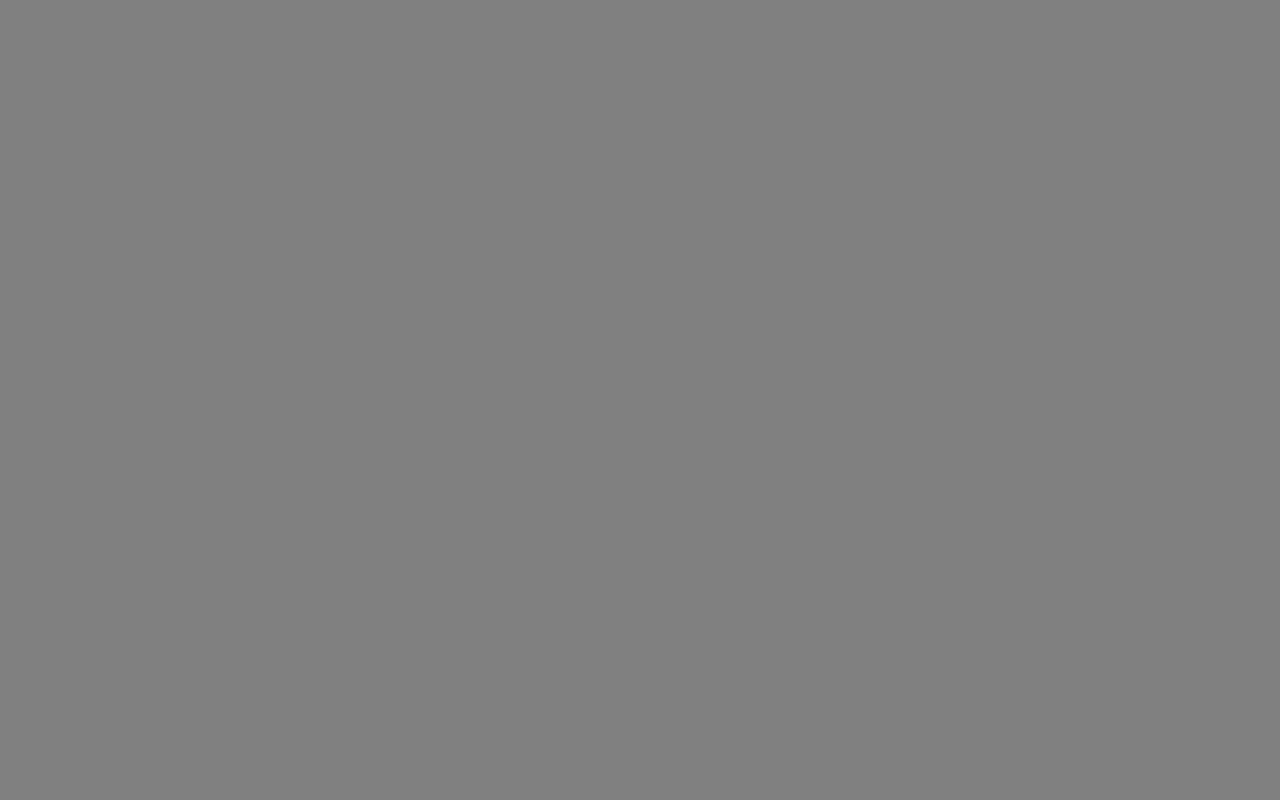
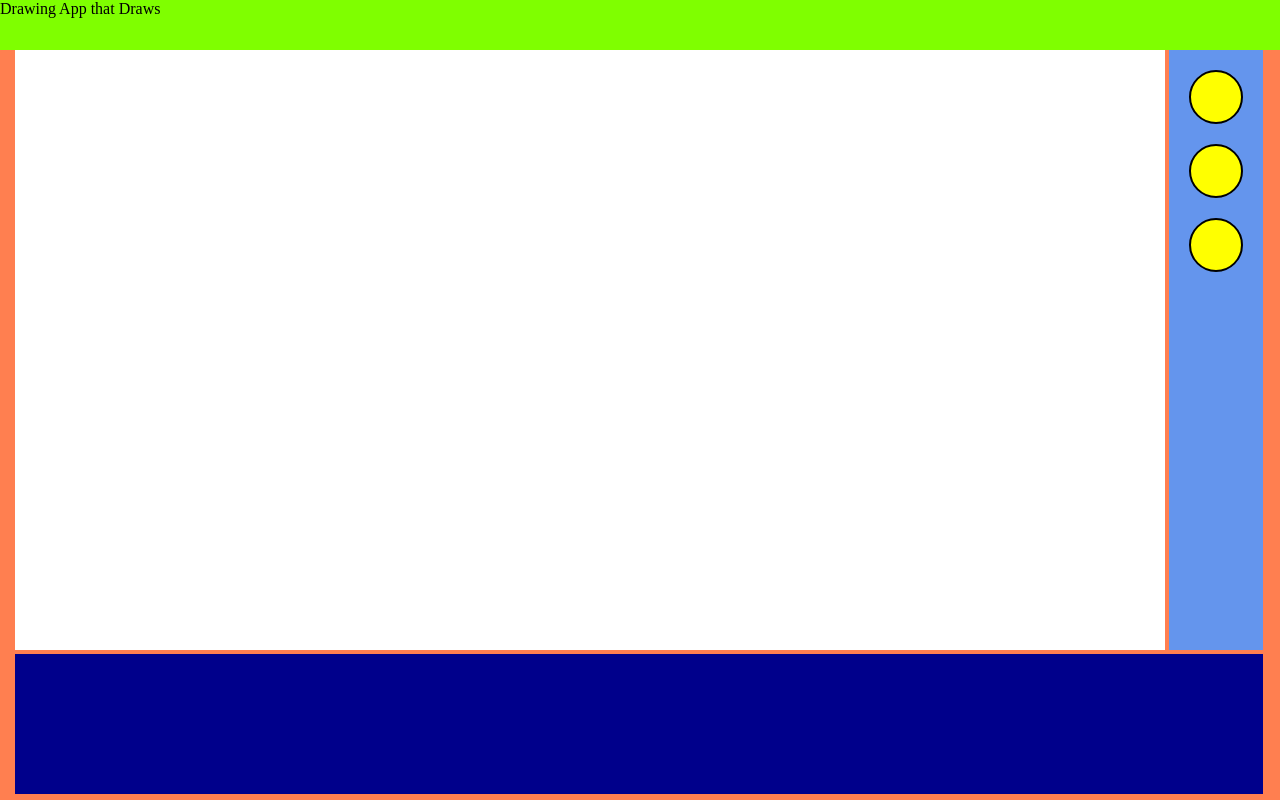
Before and after one commit to mikejunt/week-2-project, a plain HTML site: page index.html in a window 1280 px wide. Drawn offline with Linux system fonts and the light colour scheme.

Commit message:
canvas worked, page formatted

```diff
--- a/index.html
+++ b/index.html
@@ -1,5 +1,6 @@
 <!DOCTYPE html>
 <html lang="en">
+
 <head>
   <meta charset="UTF-8">
   <meta name="viewport" content="width=device-width, initial-scale=1.0">
@@ -8,50 +9,103 @@
 </head>
 <style>
   #canvas {
-    position:fixed;
-    margin: 0;
-    height: 50%;
-    width: 50%;
+    background-color: white;
   }
-.holder {
-    padding: 50px;
+
+  body {
     background-color: gray;
+  }
 
+  main {
+    background-color: coral;
+    padding-left: 15px;
+    height: calc(100vh - 50px);
+  }
+
+  #holder {
+    background-color: burlywood;
+    width: calc(100vw - 130px);
+    height: calc(100vh - 200px);
+    display: inline-block;
+  }
+
+  header {
+    height: 50px;
+    background-color: chartreuse;
+  }
+
+  #colorpicker {
+    width: 94px;
+    height: calc(100vh - 200px);
+    background-color: cornflowerblue;
+    display: inline-block;
+    padding: 20px;
+    box-sizing: border-box;
+  }
+
+  #sliderholder {
+    width: calc(100% - 17px);
+    height: 140px;
+    background-color: darkblue;
+  }
+  .m-0 {
+    margin: 0 !important;
+  }
+  .options {
+    border-radius: 50%;
+    border: 2px solid black;
+    background-color: yellow;
+    height: 50px;
+    width: 50px;
+    margin-bottom: 20px;
   }
 </style>
-<body class="holder">
+
+<body class="m-0">
+  <header class="m-0">Drawing App that Draws</header>
+  <main class="m-0">
+    <div class="m-0" id="holder">
       <canvas id="canvas"></canvas>
+    </div>
+    <div class="m-0" id="colorpicker"><div class="options"></div><div class="options"></div><div class="options"></div></div>
+    <div class="m-0" id="sliderholder"></div>
+  </main>
 
 </body>
 <script>
-
+  let canvas = document.getElementById("canvas");
   let ctx = canvas.getContext('2d');
   let pos = { x: 0, y: 0 };
 
+  window.addEventListener('resize', resize);
   document.addEventListener('mousemove', draw);
   document.addEventListener('mousedown', setPosition);
   document.addEventListener('mouseenter', setPosition);
 
+  function setPosition(e) {
+    pos.x = e.clientX - 15;
+    pos.y = e.clientY - 50;
+  }
 
-function setPosition(e) {
-  pos.x = e.clientX;
-  pos.y = e.clientY;
+  function resize() {
+    let holder = document.getElementById("holder");
+    ctx.canvas.width = holder.clientWidth;
+    ctx.canvas.height = holder.clientHeight;
   }
 
   function draw(e) {
     if (e.buttons !== 1) return;
-
     ctx.beginPath();
-
     ctx.lineWidth = 5;
     ctx.lineCap = 'round';
-  ctx.strokeStyle = '#c0392b';
-
+    ctx.strokeStyle = 'red';
     ctx.moveTo(pos.x, pos.y);
     setPosition(e);
     ctx.lineTo(pos.x, pos.y);
-
     ctx.stroke();
   }
+
+  resize();
 </script>
+
 </html>
```
Lines whose indentation alone changed are shown as unchanged.
